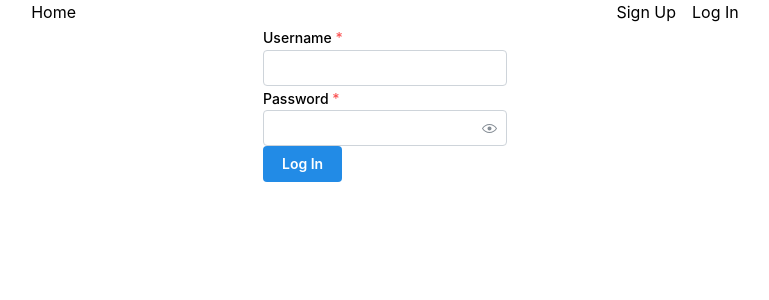
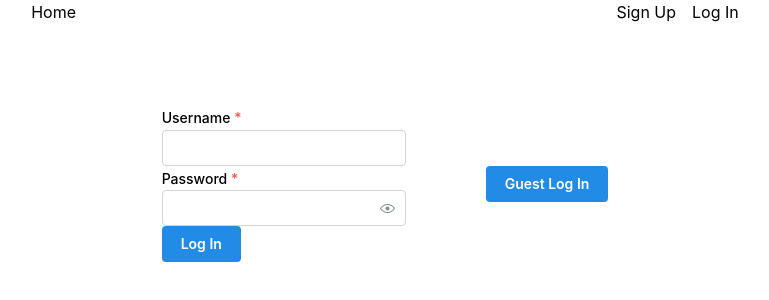
Before and after one commit to dysphere/social-media-fe, a React (Vite) app: page /login in a window 1280 px wide. Shown: the top 300 px of the page, without its empty margins (255-1024 px from the left). Built offline with nearby package versions, Linux system fonts and the light colour scheme.

Commit message:
add guest login

```diff
--- a/src/Login.jsx
+++ b/src/Login.jsx
@@ -49,8 +49,6 @@ const Login = () => {
         }
     }
 
-    //create guest login by having premade account with credentials filled out
-
     return (<div className='flex justify-center'>
         <form onSubmit={handleLogin}>
             <TextInput
@@ -72,13 +70,56 @@ const Login = () => {
     </div>)
 }
 
+const GuestLogin = () => {
+
+    const { addAuth } = useContext(AuthContext);
+    const { state } = useLocation();
+    let navigate = useNavigate();
+
+    const handleGuestLogin = async (event) => {
+        try {
+            event.preventDefault();
+            const response = await fetch("http://localhost:3000/login",
+                {
+                method: "POST",
+                headers: {
+                    "Content-Type": "application/json",
+                  },
+                credentials: 'include',
+                mode: "cors",
+                body: JSON.stringify({"username": "Guest", "password": "GuestPassword"}),
+                }
+            );
+            await response.json();
+            if (response.ok) {
+                addAuth();
+                navigate(state?.path || "/");
+            } else {
+                console.error("Error logging in");
+            }
+
+        }
+        catch(err) {
+            console.error('Error logging in', err);
+        }
+    }
+
+    return (<div>
+        <form onSubmit={handleGuestLogin}>
+                <Button type="submit">Guest Log In</Button>
+            </form></div>)
+}
+
 const LoginPage = () => {
     return (
         <div>
-            <Flex direction="column">
+            <div className='flex flex-col'>
             <Header></Header>
+            <div className='flex justify-center items-center mt-20 gap-20'>
             <Login></Login>
-            </Flex>
+            <GuestLogin></GuestLogin>
+            </div>
+            </div>
         </div>
     );
 }
```
